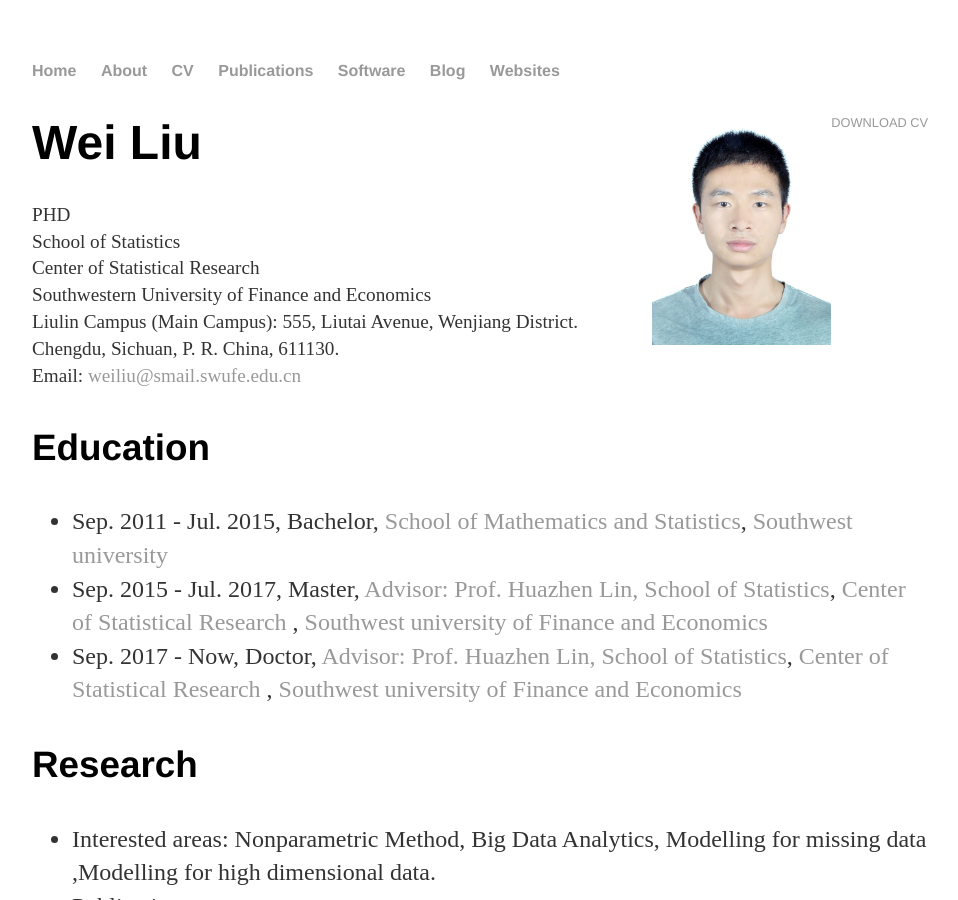
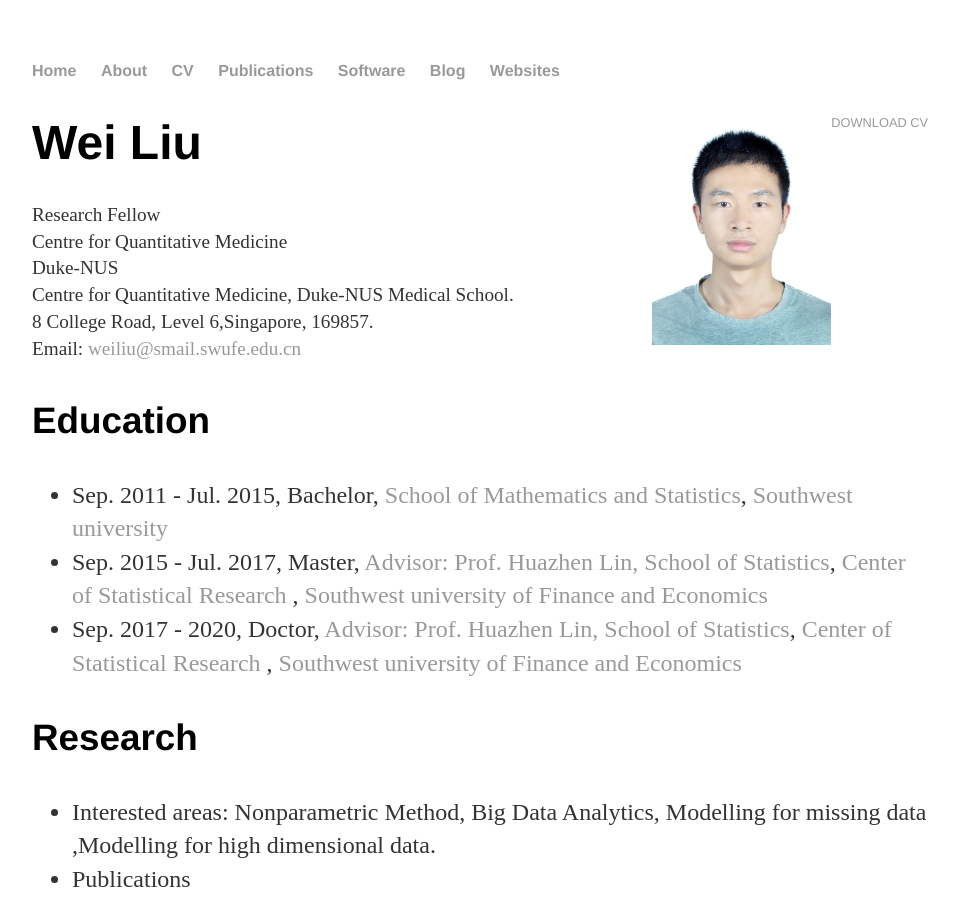
Before and after one commit to feiyoung/feiyoung.github.io, a Jekyll site: the page built from cv/index.html, in a window 1280 px wide and 900 px high. Shown: the whole window, without its empty margins (160-1118 px from the left). Built offline with Jekyll 4.4.1, drawn with Linux system fonts in a browser that asks for light colours.

Commit message:
update myintro

```diff
--- a/cv/index.html
+++ b/cv/index.html
@@ -8,12 +8,11 @@ title: Wei Liu
   <body>
   <img src="me.jpg" width="20%" height="50%" style="float:right;">
   <h1>Wei Liu </h1>
-  <p>PHD<br />
-  School of Statistics <br>
-  Center of Statistical Research <br>
-  Southwestern University of Finance and Economics<br>
-  Liulin Campus (Main Campus): 555, Liutai Avenue, Wenjiang District.<br>
-  Chengdu, Sichuan, P. R. China, 611130.<br>
+  <p>Research Fellow<br />
+  Centre for Quantitative Medicine <br>
+  Duke-NUS<br>
+  Centre for Quantitative Medicine, Duke-NUS Medical School.<br>
+   8 College Road, Level 6,Singapore, 169857.<br>
   Email: <a HREF="mailto:weiliu@smail.swufe.edu.cn"> weiliu@smail.swufe.edu.cn</a><br />
 
   <h2></h2>
@@ -21,7 +20,7 @@ title: Wei Liu
   <ul>
   <li>Sep. 2011 - Jul. 2015, Bachelor, <a href="http://math.swu.edu.cn/s/math/">School of Mathematics and Statistics</a>, <a href="http://www.swu.edu.cn/">Southwest university </a> </li>
   <li>Sep. 2015 - Jul. 2017, Master, <a href="http://csr.swufe.edu.cn/index.php?c=article&id=90"> Advisor: Prof. Huazhen Lin, <a href="http://stat.swufe.edu.cn/">School of Statistics</a>,<a href="http://csr.swufe.edu.cn/"> Center of Statistical Research </a>, <a href="https://www.swufe.edu.cn/">Southwest university of Finance and Economics</a> </li>
-  <li>Sep. 2017 - Now, Doctor, <a href="http://csr.swufe.edu.cn/index.php?c=article&id=90"> Advisor: Prof. Huazhen Lin, <a href="http://stat.swufe.edu.cn/">School of Statistics</a>,<a href="http://csr.swufe.edu.cn/"> Center of Statistical Research </a>, <a href="https://www.swufe.edu.cn/">Southwest university of Finance and Economics</a> </li>
+  <li>Sep. 2017 - 2020, Doctor, <a href="http://csr.swufe.edu.cn/index.php?c=article&id=90"> Advisor: Prof. Huazhen Lin, <a href="http://stat.swufe.edu.cn/">School of Statistics</a>,<a href="http://csr.swufe.edu.cn/"> Center of Statistical Research </a>, <a href="https://www.swufe.edu.cn/">Southwest university of Finance and Economics</a> </li>
 
   </ul>
   <h3>Research</h3>
--- a/index.html
+++ b/index.html
@@ -6,8 +6,8 @@ title: Wei Liu, feiyoung
 		<div class="blurb">
 			<h1>Hi there, I'm Wei Liu!</h1>
 			<img src="me.jpg" align="left" style="width:183px;height:206px;">
-			<p>I am in the fourth year of PHD. <br>
-My field is statistics and I focus on the development of methodology based on the real data. <br>
+			<p>I am a Research Fellow(Feb. 2021 – present) in Duke-NUS, Singapore. <br>
+My field is (Bio)statistics and I focus on the development of methodology based on the real data. <br>
  My research is about <em> modelling for high dimensional data via factor model</em>. <br>
  <a href="/about">Read more about me...</a></p>
 		</div>
```
